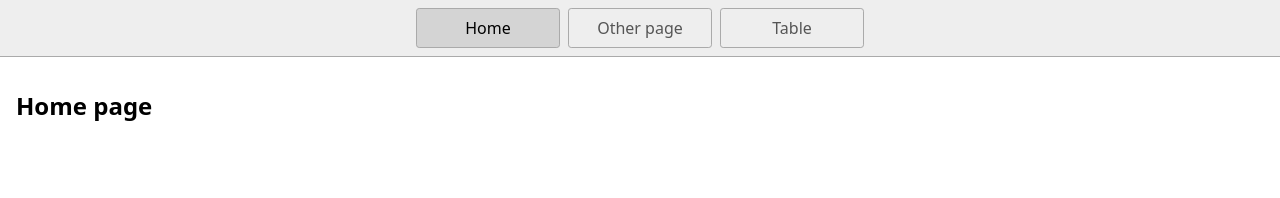
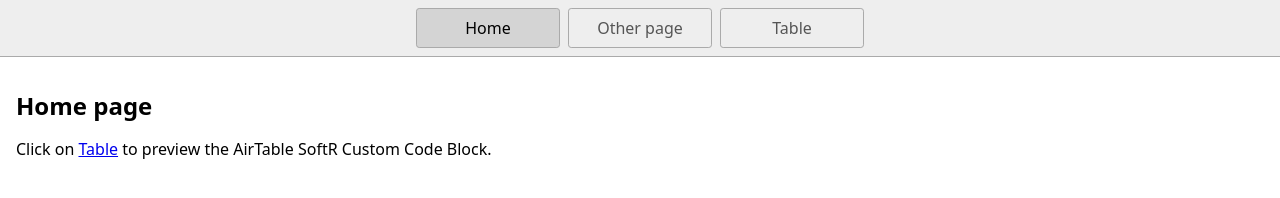
Before and after one commit to aculich/rrid-softr-custom-code, a website: page index.html in a window 1280 px wide. Drawn offline with Linux system fonts and the light colour scheme.

Commit message:
Make it obvious how to get to the test preview page for the table

```diff
--- a/index.html
+++ b/index.html
@@ -19,6 +19,7 @@
     </nav>
     <main>
       <h1>Home page</h1>
+      Click on <a href="/custom-editable-table.html">Table</a> to preview the AirTable SoftR Custom Code Block.
     </main>
   </body>
 </html>
```
